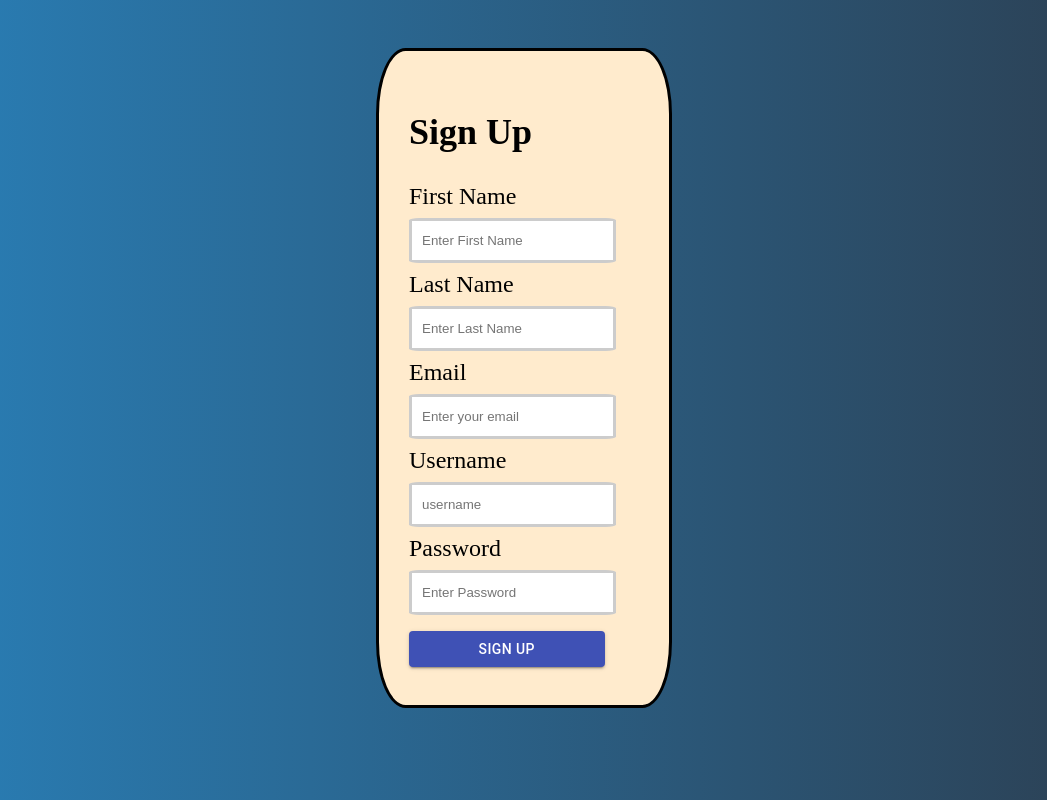
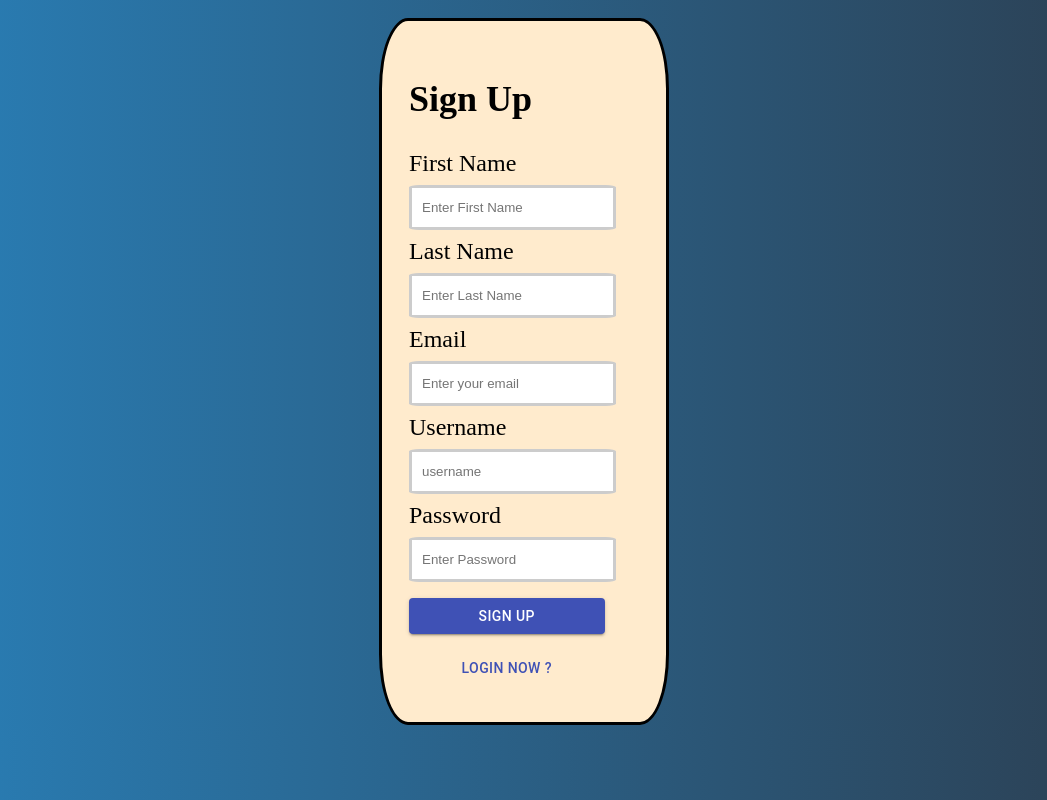
Before and after one commit to pradhyumvyas/JobApplicationTracker, a React (Create React App) app in the folder FrontEnd/job-app-tracker/: page /signup in a window 1280 px wide. Shown: the whole page, without its empty margins (116-1163 px from the left). Built offline with nearby package versions, Linux system fonts and the light colour scheme.

Commit message:
redirect signup and login

```diff
--- a/FrontEnd/job-app-tracker/src/core/CSS/_signup.scss
+++ b/FrontEnd/job-app-tracker/src/core/CSS/_signup.scss
@@ -1,12 +1,12 @@
 .signup{
-    padding-top: 40px;
+    padding-top: 10px;
 }
 
 
 .signupForm{
 
     border: 3px solid black;
-    padding: 30px;
+    padding: 27px;
     border-radius: 10%;
     background-color: blanchedalmond;
     max-width: 230px;
--- a/FrontEnd/job-app-tracker/src/core/CSS/style.css
+++ b/FrontEnd/job-app-tracker/src/core/CSS/style.css
@@ -73,12 +73,12 @@ body {
 }
 
 .signup {
-  padding-top: 40px;
+  padding-top: 10px;
 }
 
 .signupForm {
   border: 3px solid black;
-  padding: 30px;
+  padding: 27px;
   border-radius: 10%;
   background-color: blanchedalmond;
   max-width: 230px;
--- a/FrontEnd/job-app-tracker/src/user/Signup.js
+++ b/FrontEnd/job-app-tracker/src/user/Signup.js
@@ -1,7 +1,13 @@
 import React from 'react'
 import {Button} from '@material-ui/core'
+import { useHistory } from 'react-router-dom'
+
 
 function Signup() {
+
+    const history = useHistory();
+    const loginPush = () => history.push('/signin')
+
     return (
         <div>
             <div className="signup">
@@ -24,6 +30,8 @@ function Signup() {
                         <input type="text" placeholder="Enter Password" />
 
                         <Button variant="contained" color="primary" >Sign up</Button>
+                        <Button color="primary" onClick={loginPush} >Login now ?</Button>
+
                     </form>
                 </div>
             </div>
```
Also changed, not shown: 1 other file (tests, documents, lock files or other folders).
